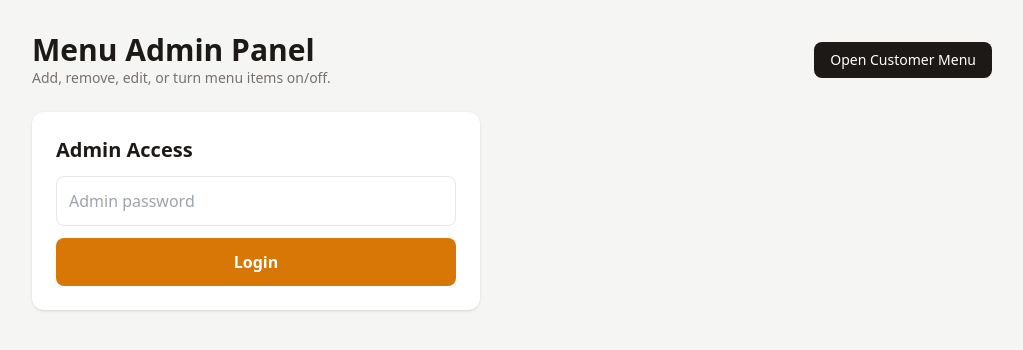
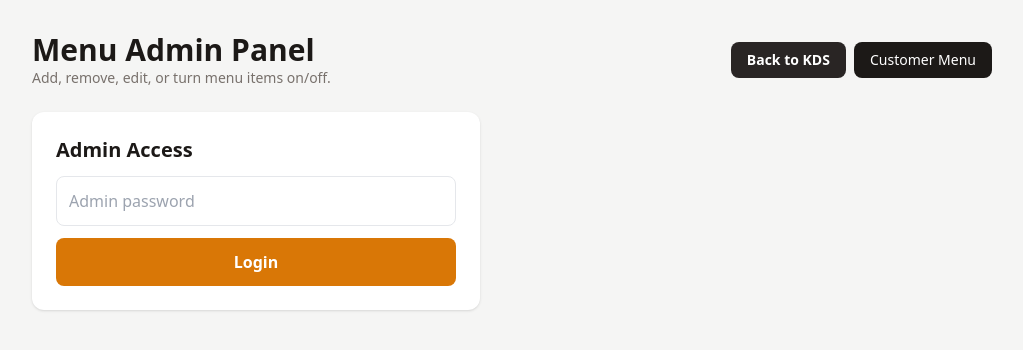
Before and after one commit to beastyy007/mama-mia-order, a website: page public/admin.html in a window 1280 px wide. Shown: the whole page, without its empty margins (128-1151 px from the left). Drawn offline with nearby package versions, Linux system fonts and the light colour scheme.

Commit message:
Add back button and improve admin panel layout
Updated admin panel to include a back button to KDS and improved layout.

```diff
--- a/public/admin.html
+++ b/public/admin.html
@@ -1,7 +1,23 @@
 <!doctype html>
-<html lang="en"><head><meta charset="UTF-8"><meta name="viewport" content="width=device-width,initial-scale=1"><title>Mama Mia Admin Menu</title><script src="https://cdn.tailwindcss.com"></script></head>
-<body class="bg-stone-100 text-stone-900 min-h-screen"><main class="max-w-5xl mx-auto p-4 md:p-8">
-<header class="flex flex-wrap justify-between items-center gap-3 mb-6"><div><h1 class="text-3xl font-bold">Menu Admin Panel</h1><p class="text-sm text-stone-500">Add, remove, edit, or turn menu items on/off.</p></div><a href="/" class="bg-stone-900 text-white px-4 py-2 rounded-lg text-sm">Open Customer Menu</a></header>
+<html lang="en">
+<head>
+  <meta charset="UTF-8">
+  <meta name="viewport" content="width=device-width,initial-scale=1">
+  <title>Mama Mia Admin Menu</title>
+  <script src="https://cdn.tailwindcss.com"></script>
+</head>
+<body class="bg-stone-100 text-stone-900 min-h-screen">
+<main class="max-w-5xl mx-auto p-4 md:p-8">
+<header class="flex flex-wrap justify-between items-center gap-3 mb-6">
+  <div>
+    <h1 class="text-3xl font-bold">Menu Admin Panel</h1>
+    <p class="text-sm text-stone-500">Add, remove, edit, or turn menu items on/off.</p>
+  </div>
+  <div class="flex gap-2">
+    <a href="/kds.html" class="bg-stone-800 text-white px-4 py-2 rounded-lg text-sm font-bold">Back to KDS</a>
+    <a href="/" target="_blank" class="bg-stone-900 text-white px-4 py-2 rounded-lg text-sm">Customer Menu</a>
+  </div>
+</header>
 <section id="login" class="bg-white rounded-xl p-6 shadow max-w-md"><h2 class="text-xl font-bold mb-3">Admin Access</h2><input id="password" type="password" placeholder="Admin password" class="w-full border rounded-lg p-3 mb-3"><button onclick="login()" class="w-full bg-amber-600 text-white font-bold rounded-lg p-3">Login</button></section>
 <section id="panel" class="hidden"><div class="flex justify-between items-center mb-4"><h2 class="text-xl font-bold">Current Menu</h2><button onclick="addItem()" class="bg-emerald-600 text-white px-4 py-2 rounded-lg font-bold">+ Add Item</button></div><div id="menu" class="space-y-6"></div></section></main>
 <script>
```
